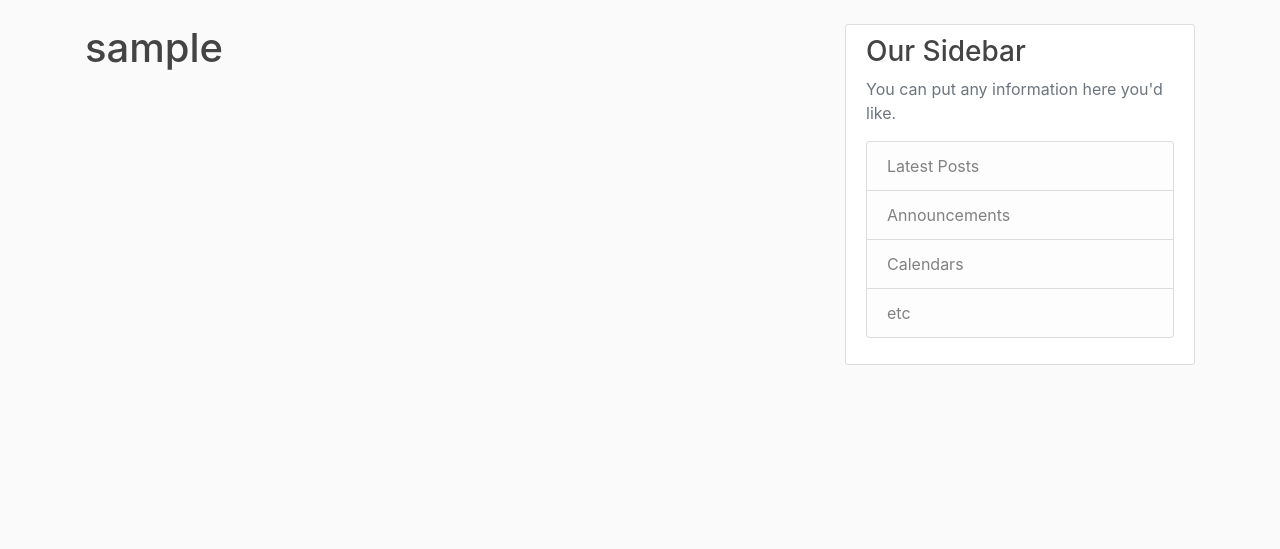
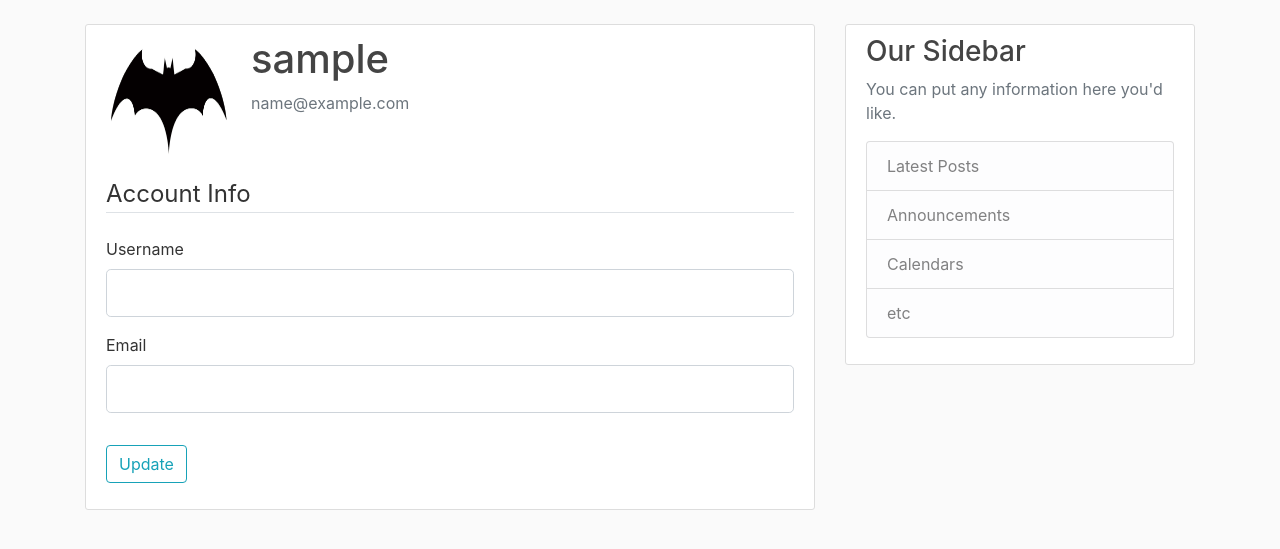
Before and after one commit to ngwakefield/Flask_Blog, a Flask app: page /account in a window 1280 px wide. Shown: the part 56-605 px from the top of the page. Run offline with Flask 2, Linux system fonts and the light colour scheme; the visitor is signed in with stand-in values (Sample User, id 1); data comes from the database, SQL or seed files in the repository; some libraries are stand-ins or nearby versions.

Commit message:
Add account change functionality; add default profile pic

```diff
--- a/flask_blog/forms.py
+++ b/flask_blog/forms.py
@@ -2,6 +2,7 @@ from flask_wtf import FlaskForm
 from wtforms import StringField, PasswordField, SubmitField, BooleanField
 from wtforms.validators import DataRequired, Length, Email, EqualTo, ValidationError
 from flask_blog.models import User
+from flask_login import current_user
 
 class RegistrationForm(FlaskForm):
     username = StringField('Username',
@@ -39,3 +40,32 @@ class LoginForm(FlaskForm):
     validators = [DataRequired()])
     remember = BooleanField('Remember Me')
     submit = SubmitField('Login')
+
+class UpdateAccountForm(FlaskForm):
+    username = StringField('Username',
+    validators = [DataRequired(), Length(min=2, max =20)])
+    email = StringField('Email',
+    validators = [DataRequired(), Email()])
+    submit = SubmitField('Update')
+
+    def validate_username(self, username):
+        '''
+        Check if username already exists
+        Only do this if the username is being changed
+        '''
+        if username.data != current_user.username:
+            user = User.query.filter_by(username=username.data).first()
+            if user:
+                # Enters unless user is None
+                raise ValidationError('That username is taken. Please choose a different one.')
+
+    def validate_email(self, email):
+        '''
+        Check if email already exists
+        Only do this if the email is being changed
+        '''
+        if email.data != current_user.email:
+            user = User.query.filter_by(email=email.data).first()
+            if user:
+                # Enters unless user is None
+                raise ValidationError('That email is taken. Please choose a different one.')
--- a/flask_blog/routes.py
+++ b/flask_blog/routes.py
@@ -1,6 +1,6 @@
 from flask import render_template, url_for, flash, redirect, request
 from flask_blog import app, db, bcrypt
-from flask_blog.forms import RegistrationForm, LoginForm
+from flask_blog.forms import RegistrationForm, LoginForm, UpdateAccountForm
 from flask_blog.models import User, Post
 from flask_login import login_user, logout_user, current_user, login_required
 
@@ -77,4 +77,7 @@ def logout():
 @app.route('/account')
 @login_required
 def account():
-    return render_template('account.html', title = "Account")
+    form = UpdateAccountForm()
+    image_file = url_for('static', filename = 'profile_pics/'+current_user.image_file)
+    return render_template('account.html', title = "Account",
+        image_file = image_file, form = form)
--- a/flask_blog/templates/account.html
+++ b/flask_blog/templates/account.html
@@ -1,4 +1,49 @@
 {% extends "layout.html" %}
 {% block content %}
-<h1> {{current_user.username}} </h1>
+<div class="content-section">
+    <div class="media">
+        <img class="rounded-circle account-img" src="{{image_file}}">
+        <div class="media-body">
+            <h2 class="account-heading">{{current_user.username}}</h2>
+            <p class="text-secondary">{{current_user.email}}</p>
+        </div>
+    </div>
+
+    <form method="POST" action="">
+        {{form.hidden_tag()}}
+        <fieldset class="form-group">
+            <legend class="border-bottom mb-4">Account Info</legend>
+            <div class="form-group">
+                {{form.username.label(class="form-control-label")}}
+                {% if form.username.errors %}
+                {{form.username(class="form-control form-control-lg is-invalid")}}
+                <div class="invalid-feedback">
+                    {% for error in form.username.errors %}
+                    <span>{{error}}</span>
+                    {% endfor %}
+                </div>
+                {% else %}
+                {{form.username(class="form-control form-control-lg")}}
+                {% endif %}
+
+            </div>
+            <div class="form-group">
+                {{form.email.label(class="form-control-label")}}
+                {% if form.email.errors %}
+                {{form.email(class="form-control form-control-lg is-invalid")}}
+                <div class="invalid-feedback">
+                    {% for error in form.email.errors %}
+                    <span>{{error}}</span>
+                    {% endfor %}
+                </div>
+                {% else %}
+                {{form.email(class="form-control form-control-lg")}}
+                {% endif %}
+            </div>
+        </fieldset>
+        <div class="form-group">
+            {{form.submit(class="btn btn-outline-info")}}
+        </div>
+    </form>
+</div>
 {% endblock content %}
```
Also changed, not shown: flask_blog/static/profile_pics/default.jpg (added).
